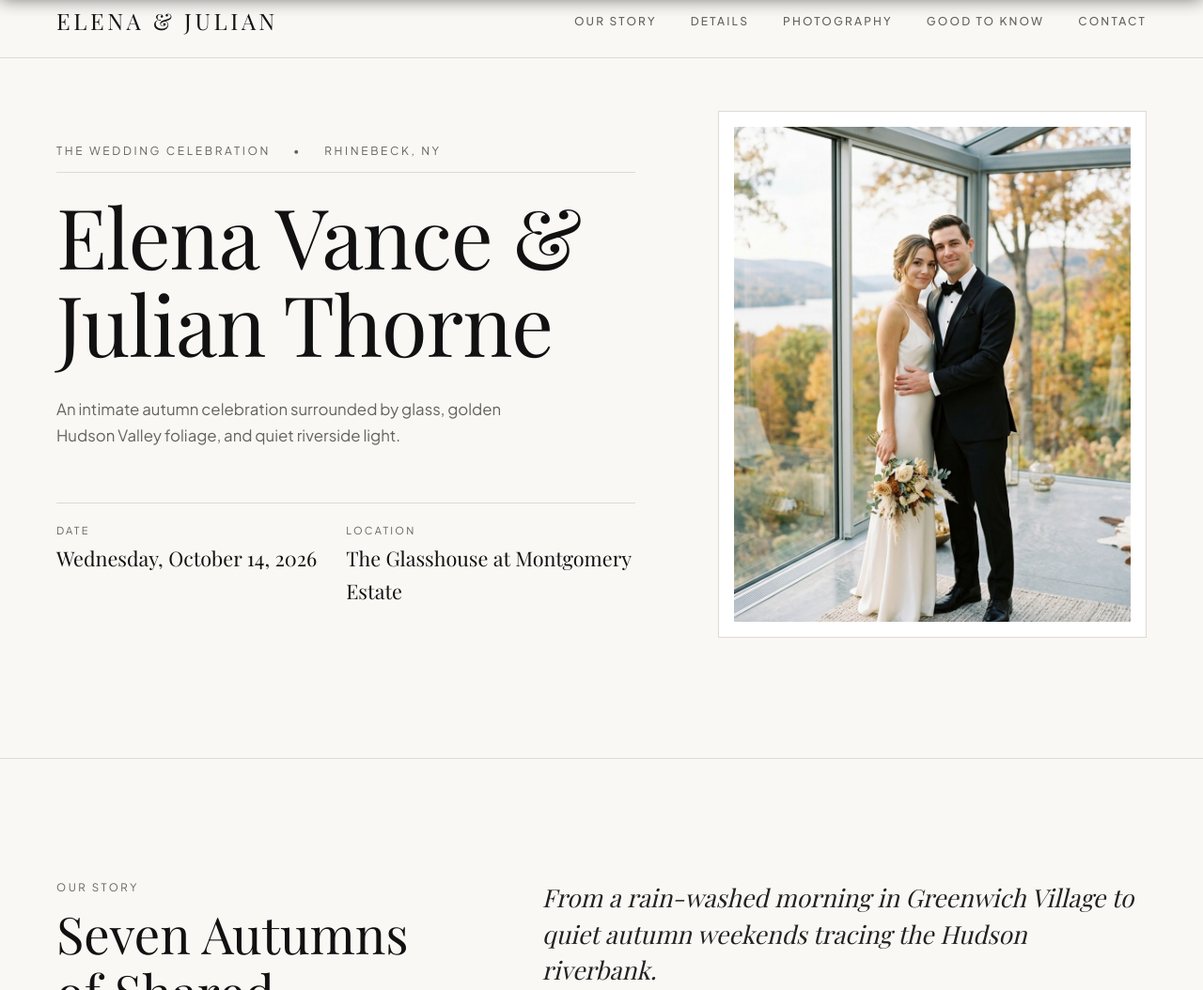
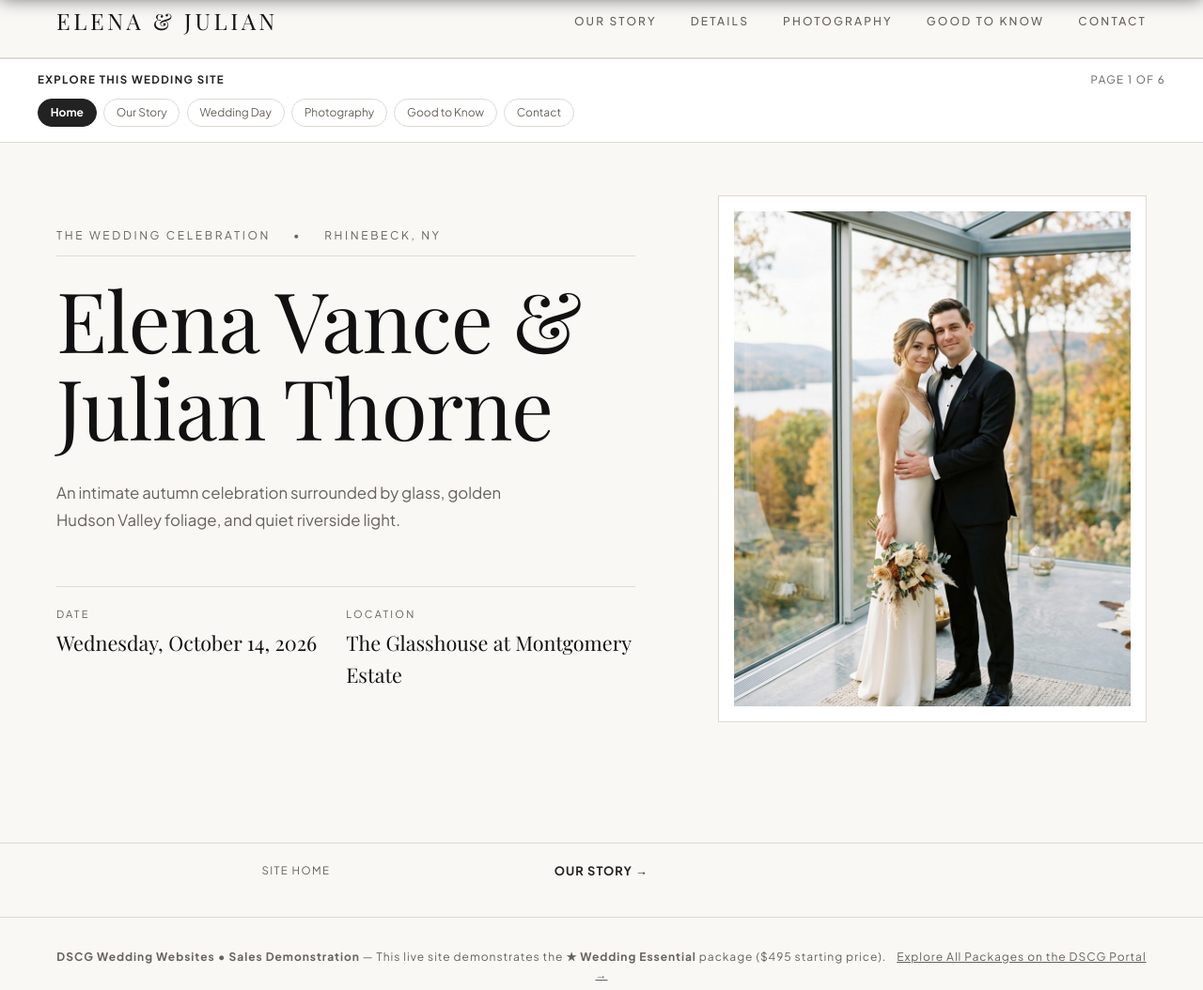
Before and after one commit to dev-in-portfolio/wedding-essential-demo, a website built with Vite: page index.html in a window 1280 px wide. Shown: the part 62-1116 px from the top of the page at 94% size. Built offline with nearby package versions, Linux system fonts and the light colour scheme; a web font is replaced by a local one.

Commit message:
Add paged wedding demo navigation

```diff
--- a/index.html
+++ b/index.html
@@ -13,8 +13,9 @@
 
   <link rel="icon" type="image/svg+xml" href="/favicon.svg">
   <link rel="stylesheet" href="/src/styles/main.css">
+  <link rel="stylesheet" href="/src/styles/pagination.css">
 </head>
-<body>
+<body data-pagination-site="essential">
 
   <!-- Top Fixed DSCG Demo Bar -->
   <aside class="dscg-demo-bar" aria-label="DSCG Demo Controls">
@@ -263,6 +264,7 @@
     </div>
   </footer>
 
+  <script type="module" src="/src/scripts/pagination.js"></script>
   <script type="module" src="/src/scripts/main.js"></script>
 </body>
 </html>
--- /dev/null
+++ b/src/scripts/pagination.js
@@ -0,0 +1,169 @@
+/* Lightweight page routing for the Wedding Essential demonstration site. */
+
+const SITE_PAGES = {
+  essential: [
+    { id: 'home', label: 'Home', sections: ['top'] },
+    { id: 'story', label: 'Our Story', sections: ['story'] },
+    { id: 'details', label: 'Wedding Day', sections: ['details'] },
+    { id: 'gallery', label: 'Photography', sections: ['gallery'] },
+    { id: 'info', label: 'Good to Know', sections: ['info'] },
+    { id: 'contact', label: 'Contact', sections: ['contact'] }
+  ]
+};
+
+function initPagination() {
+  const siteKey = document.body.dataset.paginationSite;
+  const config = SITE_PAGES[siteKey];
+  const main = document.querySelector('main');
+  if (!config || !main) return;
+
+  const sections = Array.from(main.querySelectorAll('section[id]'));
+  const sectionToPage = new Map();
+  const pages = config.map(page => {
+    page.sections.forEach(sectionId => sectionToPage.set(sectionId, page.id));
+    return page;
+  });
+  const pagesById = new Map(pages.map(page => [page.id, page]));
+
+  // Keep any newly added section reachable without silently leaving it on every page.
+  sections.forEach(section => {
+    if (!sectionToPage.has(section.id)) {
+      const page = { id: section.id, label: section.querySelector('h1, h2')?.textContent?.trim() || section.id, sections: [section.id] };
+      pages.push(page);
+      pagesById.set(page.id, page);
+      sectionToPage.set(section.id, page.id);
+    }
+  });
+
+  main.classList.add('paged-content');
+  main.setAttribute('tabindex', '-1');
+
+  const pageNav = document.createElement('nav');
+  pageNav.className = 'demo-page-nav';
+  pageNav.setAttribute('aria-label', 'Wedding site pages');
+  pageNav.innerHTML = `
+    <div class="demo-page-nav-inner">
+      <div class="demo-page-nav-header">
+        <span class="demo-page-nav-label">Explore this wedding site</span>
+        <span class="demo-page-status" aria-live="polite"></span>
+      </div>
+      <div class="demo-page-links"></div>
+    </div>`;
+  main.prepend(pageNav);
+
+  const pageLinks = pageNav.querySelector('.demo-page-links');
+  pages.forEach(page => {
+    const link = document.createElement('a');
+    link.className = 'demo-page-link';
+    link.dataset.pageLink = page.id;
+    link.href = routeUrl(page.id);
+    link.textContent = page.label;
+    pageLinks.append(link);
+  });
+
+  const controls = document.createElement('nav');
+  controls.className = 'demo-page-controls';
+  controls.setAttribute('aria-label', 'Page controls');
+  controls.innerHTML = `
+    <a class="demo-page-control demo-page-control-prev" data-page-link="" href="#"></a>
+    <a class="demo-page-control-home" data-page-link="home" href="${routeUrl('home')}">Site home</a>
+    <a class="demo-page-control demo-page-control-next" data-page-link="" href="#"></a>`;
+  main.append(controls);
+
+  // Turn existing section links into page links while keeping external links untouched.
+  document.querySelectorAll('a[href^="#"]').forEach(anchor => {
+    if (anchor.dataset.pageLink) return;
+    const rawTarget = anchor.getAttribute('href').slice(1);
+    const pageId = rawTarget === '' || rawTarget === 'home' || rawTarget === 'hero' || rawTarget === 'top'
+      ? 'home'
+      : sectionToPage.get(rawTarget);
+    if (pageId && pagesById.has(pageId)) {
+      anchor.dataset.pageLink = pageId;
+      anchor.setAttribute('href', routeUrl(pageId));
+    }
+  });
+
+  function routeUrl(pageId) {
+    const url = new URL(window.location.href);
+    url.searchParams.set('page', pageId);
+    url.hash = '';
+    return `${url.pathname}${url.search}`;
+  }
+
+  function pageFromLocation() {
+    const url = new URL(window.location.href);
+    const queryPage = url.searchParams.get('page');
+    if (queryPage && pagesById.has(queryPage)) return queryPage;
+    const hashPage = sectionToPage.get(url.hash.replace(/^#/, ''));
+    return hashPage && pagesById.has(hashPage) ? hashPage : 'home';
+  }
+
+  function renderPage(pageId, { updateUrl = false, focus = false } = {}) {
+    const page = pagesById.get(pageId) || pagesById.get('home');
+    const pageIndex = pages.indexOf(page);
+    sections.forEach(section => {
+      const active = page.sections.includes(section.id);
+      section.hidden = !active;
+      if (active) section.removeAttribute('aria-hidden');
+      else section.setAttribute('aria-hidden', 'true');
+    });
+
+    pageNav.querySelectorAll('.demo-page-link').forEach(link => {
+      const active = link.dataset.pageLink === page.id;
+      link.classList.toggle('is-active', active);
+      if (active) link.setAttribute('aria-current', 'page');
+      else link.removeAttribute('aria-current');
+    });
+
+    const status = pageNav.querySelector('.demo-page-status');
+    if (status) status.textContent = `Page ${pageIndex + 1} of ${pages.length}`;
+
+    const prev = controls.querySelector('.demo-page-control-prev');
+    const next = controls.querySelector('.demo-page-control-next');
+    const previousPage = pages[pageIndex - 1];
+    const nextPage = pages[pageIndex + 1];
+    if (previousPage) {
+      prev.hidden = false;
+      prev.dataset.pageLink = previousPage.id;
+      prev.href = routeUrl(previousPage.id);
+      prev.textContent = `← ${previousPage.label}`;
+    } else {
+      prev.hidden = true;
+    }
+    if (nextPage) {
+      next.hidden = false;
+      next.dataset.pageLink = nextPage.id;
+      next.href = routeUrl(nextPage.id);
+      next.textContent = `${nextPage.label} →`;
+    } else {
+      next.hidden = true;
+    }
+
+    document.body.classList.add('is-paged');
+    if (updateUrl) window.history.pushState({}, '', routeUrl(page.id));
+    window.scrollTo({ top: 0, behavior: 'auto' });
+    if (focus) main.focus({ preventScroll: true });
+  }
+
+  document.addEventListener('click', event => {
+    const link = event.target.closest('a[data-page-link]');
+    if (!link || (event.button !== undefined && event.button !== 0) || event.metaKey || event.ctrlKey || event.shiftKey || event.altKey) return;
+    const pageId = link.dataset.pageLink;
+    if (!pagesById.has(pageId)) return;
+    event.preventDefault();
+    renderPage(pageId, { updateUrl: true, focus: true });
+  });
+
+  window.addEventListener('popstate', () => renderPage(pageFromLocation()));
+  const initialPage = pageFromLocation();
+  renderPage(initialPage);
+  if (!new URL(window.location.href).searchParams.has('page')) {
+    window.history.replaceState({}, '', routeUrl(initialPage));
+  }
+}
+
+if (document.readyState === 'loading') {
+  document.addEventListener('DOMContentLoaded', initPagination, { once: true });
+} else {
+  initPagination();
+}
--- /dev/null
+++ b/src/styles/pagination.css
@@ -0,0 +1,132 @@
+/* Multi-page presentation controls for the wedding demo */
+.demo-page-nav {
+  position: relative;
+  z-index: 5;
+  border-top: 1px solid var(--theme-border, var(--color-border, #DEDAD4));
+  border-bottom: 1px solid var(--theme-border, var(--color-border, #DEDAD4));
+  background: var(--theme-surface, var(--bg-surface, #FFFFFF));
+  color: var(--theme-text, var(--text-primary, #141414));
+  padding: 0.8rem 1rem;
+}
+
+.demo-page-nav-inner,
+.demo-page-controls {
+  width: min(100%, 1200px);
+  margin-inline: auto;
+}
+
+.demo-page-nav-header {
+  display: flex;
+  align-items: center;
+  justify-content: space-between;
+  gap: 1rem;
+  margin-bottom: 0.55rem;
+  font-size: 0.72rem;
+  letter-spacing: 0.12em;
+  text-transform: uppercase;
+}
+
+.demo-page-nav-label {
+  color: var(--theme-accent, var(--color-accent, #222222));
+  font-weight: 700;
+}
+
+.demo-page-status {
+  color: var(--theme-text-muted, var(--text-muted, #66625D));
+  white-space: nowrap;
+}
+
+.demo-page-links {
+  display: flex;
+  gap: 0.45rem;
+  overflow-x: auto;
+  padding: 0.1rem 0 0.2rem;
+  scrollbar-width: thin;
+}
+
+.demo-page-link {
+  flex: 0 0 auto;
+  border: 1px solid var(--theme-border, var(--color-border, #DEDAD4));
+  border-radius: var(--theme-radius-pill, 999px);
+  color: var(--theme-text-muted, var(--text-muted, #66625D));
+  padding: 0.42rem 0.8rem;
+  font-size: 0.75rem;
+  line-height: 1.2;
+  transition: color var(--transition-fast, 0.15s ease), background-color var(--transition-fast, 0.15s ease), border-color var(--transition-fast, 0.15s ease);
+}
+
+.demo-page-link:hover,
+.demo-page-link:focus-visible {
+  color: var(--theme-text, var(--text-primary, #141414));
+  border-color: var(--theme-accent, var(--color-accent, #222222));
+}
+
+.demo-page-link.is-active {
+  background: var(--theme-accent, var(--color-accent, #222222));
+  border-color: var(--theme-accent, var(--color-accent, #222222));
+  color: var(--theme-on-accent, #FFFFFF);
+  font-weight: 700;
+}
+
+main.paged-content > section[hidden] {
+  display: none !important;
+}
+
+main.paged-content > section:not([hidden]) {
+  animation: demo-page-enter 0.32s ease both;
+}
+
+.demo-page-controls {
+  display: grid;
+  grid-template-columns: 1fr auto 1fr;
+  align-items: center;
+  gap: 1rem;
+  padding: 1.2rem 1rem 2.4rem;
+}
+
+.demo-page-control {
+  color: var(--theme-accent, var(--color-accent, #222222));
+  font-size: 0.8rem;
+  font-weight: 700;
+  letter-spacing: 0.08em;
+  text-transform: uppercase;
+}
+
+.demo-page-control:hover,
+.demo-page-control:focus-visible {
+  text-decoration: underline;
+}
+
+.demo-page-control-next {
+  justify-self: end;
+  text-align: right;
+}
+
+.demo-page-control[hidden] {
+  display: none;
+}
+
+.demo-page-control-home {
+  justify-self: center;
+  color: var(--theme-text-muted, var(--text-muted, #66625D));
+  font-size: 0.72rem;
+  letter-spacing: 0.12em;
+  text-transform: uppercase;
+}
+
+@keyframes demo-page-enter {
+  from { opacity: 0; transform: translateY(0.65rem); }
+  to { opacity: 1; transform: translateY(0); }
+}
+
+@media (max-width: 600px) {
+  .demo-page-nav { padding-inline: 0.75rem; }
+  .demo-page-nav-header { font-size: 0.65rem; }
+  .demo-page-links { margin-inline: -0.25rem; padding-inline: 0.25rem; }
+  .demo-page-controls { padding-inline: 0.75rem; }
+  .demo-page-control { font-size: 0.7rem; }
+}
+
+@media (prefers-reduced-motion: reduce) {
+  main.paged-content > section:not([hidden]) { animation: none; }
+}
```
